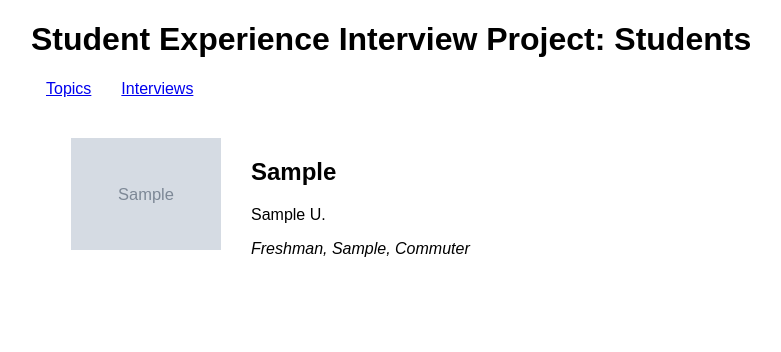
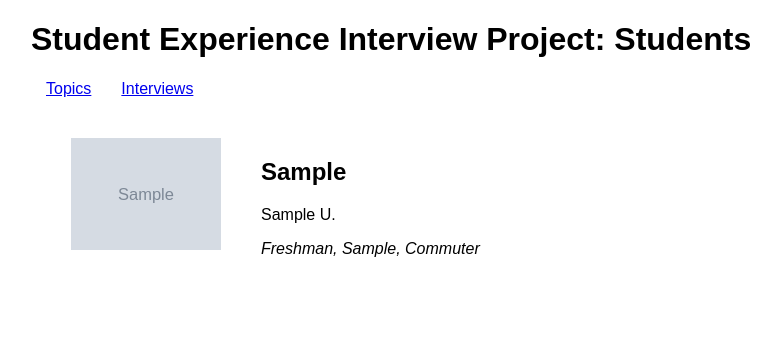
Before and after one commit to uw-it-aca/interview-db, a Django app: template interview_db/templates/people.html in a window 1280 px wide. Shown: the top 352 px of the page, without its empty margins (33-814 px from the left). Run offline with Django 3.2, Linux system fonts and the light colour scheme; the template is opened without the code that fills it: values that come from a table or form of the project are taken from there, others are empty; tables that the repository leaves empty hold one stand-in row (values such as "Sample post"); grey boxes marked "Sample" are stand-in pictures; style sheets or scripts are compiled from the project's sources; parts of the project's set-up code (start-up, migrations or seed data) failed here and were passed over; some libraries are stand-ins or nearby versions.

Commit message:
styling people page

```diff
--- a/interview_db/static/interview_db/css/critical.scss
+++ b/interview_db/static/interview_db/css/critical.scss
@@ -36,7 +36,9 @@ ul {
         img {
             width: 150px;
             float:left;
-            margin-right:30px;
+        }
+        .person-container {
+            margin-left: 190px;
         }
     }
     ul{
--- a/interview_db/templates/interview.html
+++ b/interview_db/templates/interview.html
@@ -13,7 +13,7 @@ Interviews
     {% for interview in interview_list %}
     {% if interview.story_set.all %}
     <div class="idb-list-container" >
-    {% if interview.image %}<img src="../media/{{ interview.image }}">{% endif %}
+    {% if interview.image %}<img src="../media/{{ interview.image }}">{% else %}<img src="../media/interview_db_images/no-image.jpg">{% endif %}
     <div><h2>{{ interview.student.first_name }} {{ interview.student.last_name|make_list|first }}. </h2>
     <h3 class="idb-header">{{ interview.date }}</h3>
     <span><em>stories: {{interview.story_set.count}}</em></span>
--- a/interview_db/templates/people.html
+++ b/interview_db/templates/people.html
@@ -15,8 +15,8 @@ Students
     {% if interview.story_set.all %}
     <li>
     <div class="idb-list-container people-container" >
-    {% if interview.image %}<img src="../media/{{ interview.image }}">{% endif %}
-    <div><h2>{{ interview.pull_quote }}</h2>
+    {% if interview.image %}<img src="../media/{{ interview.image }}">{% else %}<img src="../media/interview_db_images/no-image.jpg">{% endif %}
+    <div class="person-container"><h2>{{ interview.pull_quote }}</h2>
    <p>{{ interview.student.first_name }} {{ interview.student.last_name|make_list|first }}. </p>
    <p><em>{{ interview.get_standing_display }}, {{ interview.major.all|join:", " }}{% if interview.student_type.all %}, {{ interview.student_type.all|join:", " }}{% endif %}</em></p>
    </div>
```
